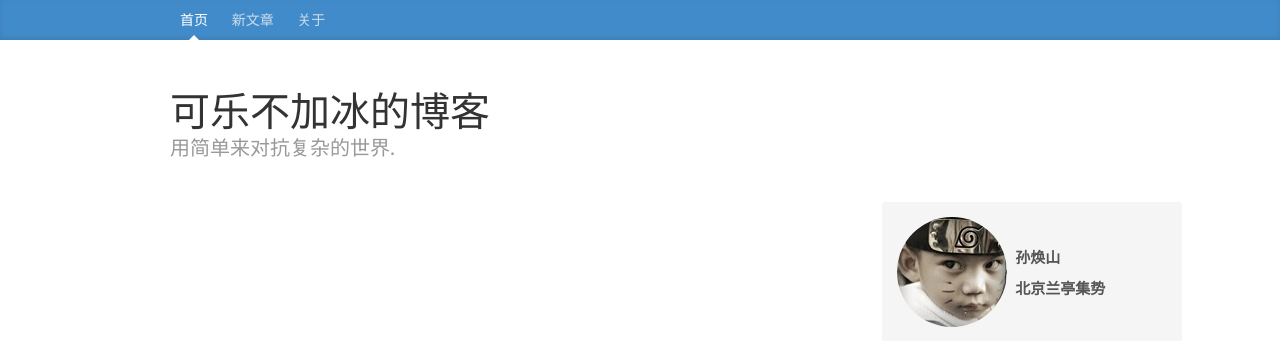
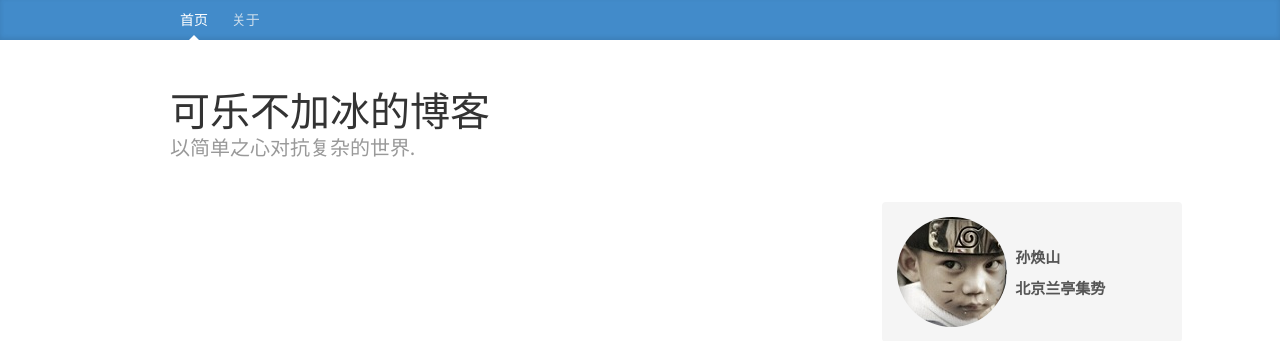
Before and after one commit to sunhuanshan/blog, a Flask app: page / in a window 1280 px wide. Shown: the top 341 px of the page. Run offline with Flask 2, Linux system fonts and the light colour scheme; data comes from the database, SQL or seed files in the repository; parts of the project's set-up code (start-up, migrations or seed data) failed here and were passed over; some libraries are stand-ins or nearby versions.

Commit message:
[关闭新建文章模块]

```diff
--- a/app/templates/index.html
+++ b/app/templates/index.html
@@ -233,7 +233,9 @@
       <div class="container">
         <nav class="blog-nav">
           <a id = 'home_id' class="blog-nav-item active" href="index">首页</a>
+          <!--
           <a id = 'new_id' class="blog-nav-item" href="new">新文章</a>
+          -->
           <a id = 'about_id' class="blog-nav-item" href="#">关于</a>
         </nav>
       </div>
@@ -243,7 +245,7 @@
 
       <div class="blog-header">
         <h4 class="blog-title">可乐不加冰的博客</h4>
-        <p class="lead blog-description">用简单来对抗复杂的世界.</p>
+        <p class="lead blog-description">以简单之心对抗复杂的世界.</p>
       </div>
 
       <div class="row">
```
